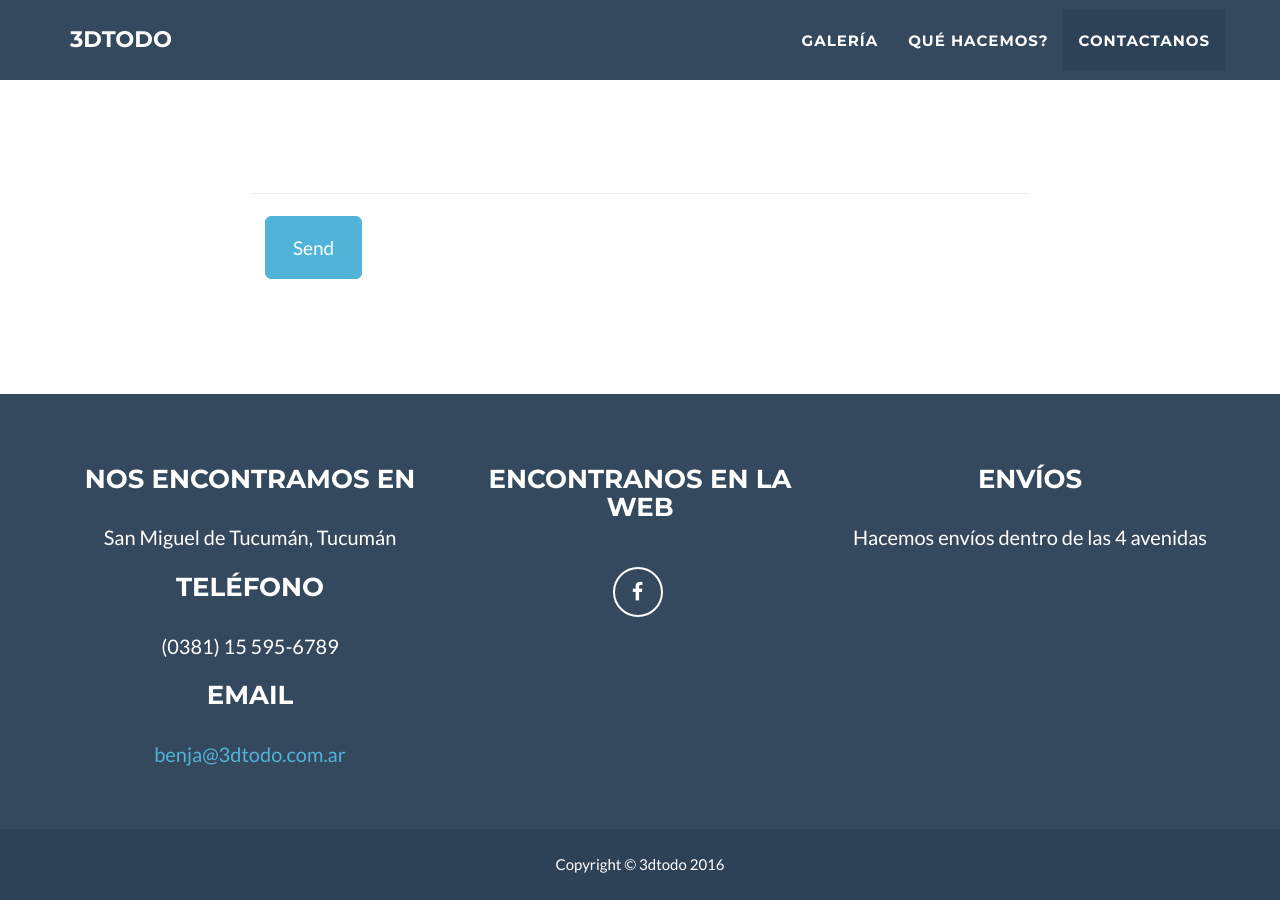
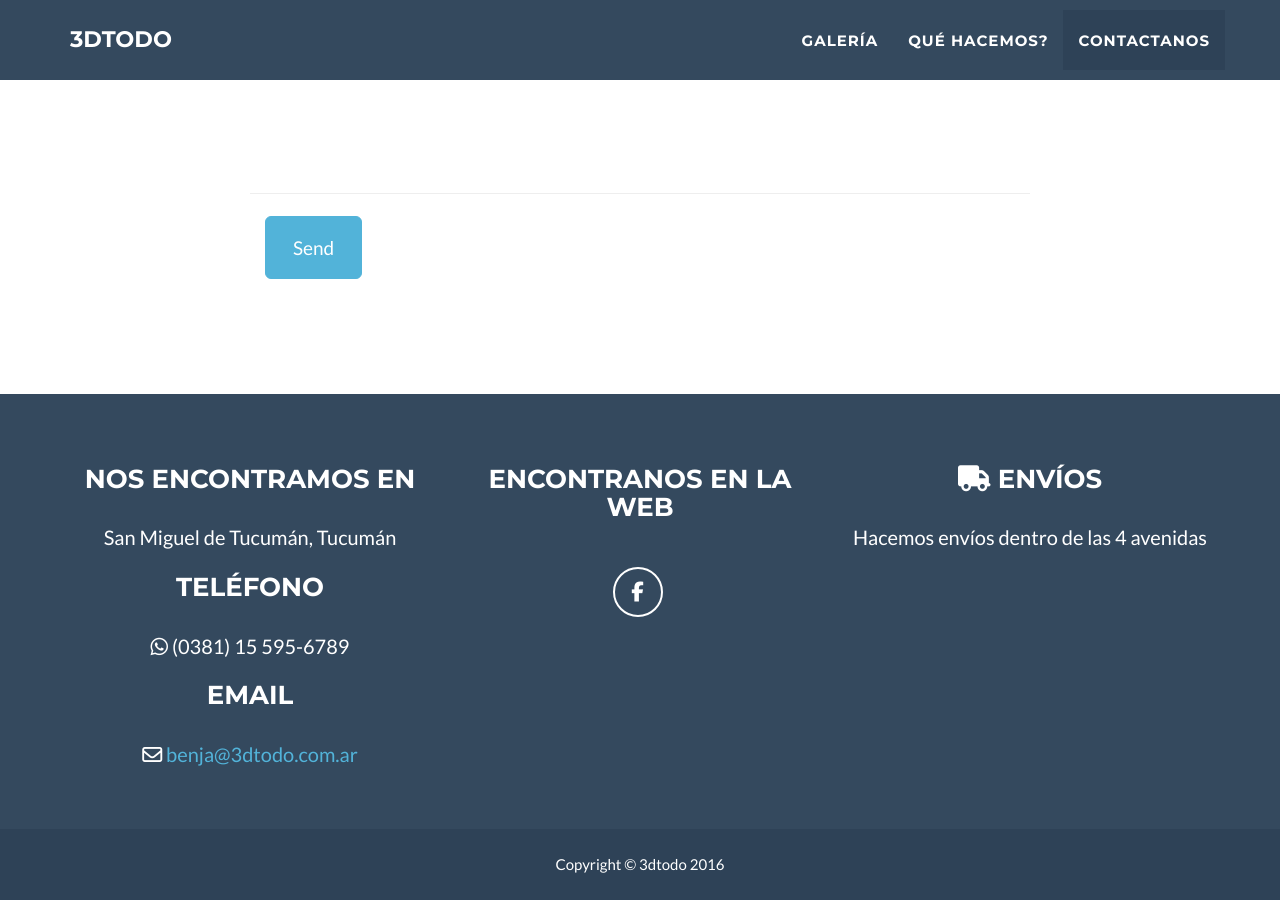
Before and after one commit to zmasterar/3dtodo, a Jekyll site: the page built from index.html, in a window 1280 px wide and 900 px high, scrolled down 3646 px. Built offline with Jekyll 4.4.1, drawn with Linux system fonts in a browser that asks for light colours; nearby versions of some CDN libraries.

Commit message:
font-awesome

```diff
--- a/_includes/footer.html
+++ b/_includes/footer.html
@@ -11,9 +11,11 @@
 		                    {% endfor %}
                         </p>
                         <h3>{{ site.footer.phone }}</h3>
-                        <p>{{ site.phone }}</p>
+                        <p><i class="fa fa-whatsapp" aria-hidden="true"></i>
+{{ site.phone }}</p>
                         <h3>{{ site.footer.mail}}</h3>
-                        <p>{{ site.mail }}</p>
+                        <p><i class="fa fa-envelope-o" aria-hidden="true"></i>
+{{ site.mail }}</p>
                     </div>
                     <div class="footer-col col-md-4">
                         <h3>{{ site.footer.social }}</h3>
@@ -26,7 +28,8 @@
                         </ul>
                     </div>
                     <div class="footer-col col-md-4">
-                        <h3>{{ site.footer.delivery }}</h3>
+                        <h3><i class="fa fa-truck" aria-hidden="true"></i>
+{{ site.footer.delivery }}</h3>
                         <p>{{ site.delivery }}</p>
                     </div>
                 </div>
--- a/_includes/head.html
+++ b/_includes/head.html
@@ -18,7 +18,7 @@
     {% if site.bing_verify %}<meta name="msvalidate.01" content="{{ site.bing_verify }}">{% endif %}
 
     <!-- Custom Fonts -->
-    <link rel="stylesheet" href="{{ "/css/font-awesome/css/font-awesome.min.css" }}">
+
     <link href="//fonts.googleapis.com/css?family=Montserrat:400,700" rel="stylesheet" type="text/css">
     <link href="//fonts.googleapis.com/css?family=Lato:400,700,400italic,700italic" rel="stylesheet" type="text/css">
 
--- a/_includes/js.html
+++ b/_includes/js.html
@@ -20,6 +20,10 @@
     <!-- Custom Theme JavaScript -->
     <script src="{{ "/js/freelancer.js" }}"></script>
 
+
+    <script src="https://use.fontawesome.com/4072d83c1a.js"></script>
+
+
     {% if site.contact == "disqus" %}
     <!-- Disqus Stuff -->
     {% include js_disqus.html %}
```
